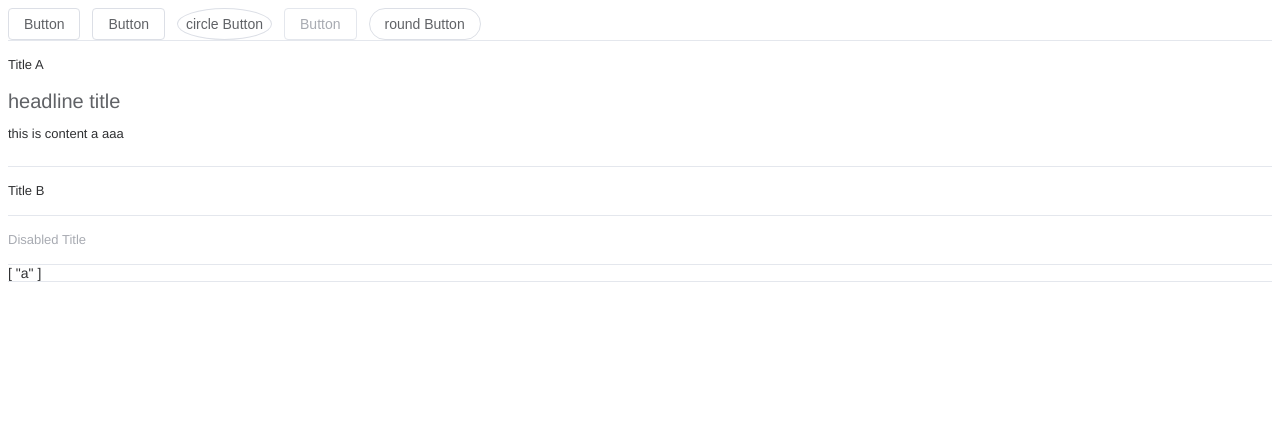
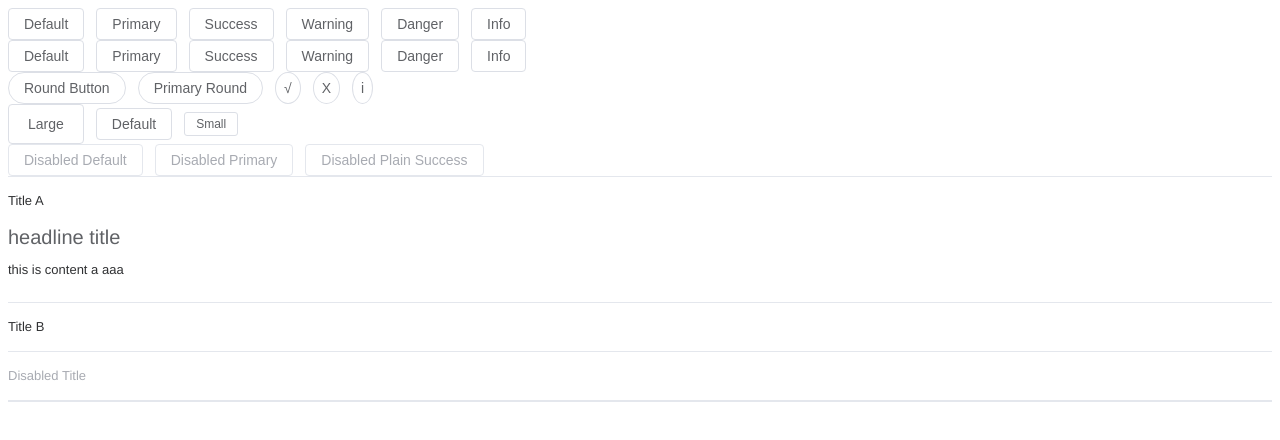
Before and after one commit to DevinTang-cs/devin-ui, a Vue app: page / in a window 1280 px wide. Shown: the top 440 px of the page. Built offline with nearby package versions, Linux system fonts and the light colour scheme; the HTML template or start-up script is replaced by a standard one.

Commit message:
feat: 按钮测试

```diff
--- a/src/App.vue
+++ b/src/App.vue
@@ -12,11 +12,53 @@
 </script>
 
 <template>
-  <DeButton type='warning' ref="buttonRef">Button</DeButton>
-  <DeButton plain type="success">Button</DeButton>
-  <DeButton circle type="info">circle Button</DeButton>
-  <DeButton disabled>Button</DeButton>
-  <DeButton round>round Button</DeButton>
+  <section>
+    <div class="row">
+      <DeButton>Default</DeButton>
+      <DeButton type="primary">Primary</DeButton>
+      <DeButton type="success">Success</DeButton>
+      <DeButton type="warning">Warning</DeButton>
+      <DeButton type="danger">Danger</DeButton>
+      <DeButton type="info">Info</DeButton>
+    </div>
+  </section>
+
+  <section>
+    <div class="row">
+      <DeButton plain>Default</DeButton>
+      <DeButton type="primary" plain>Primary</DeButton>
+      <DeButton type="success" plain>Success</DeButton>
+      <DeButton type="warning" plain>Warning</DeButton>
+      <DeButton type="danger" plain>Danger</DeButton>
+      <DeButton type="info" plain>Info</DeButton>
+    </div>
+  </section>
+
+  <section>
+    <div class="row">
+      <DeButton round>Round Button</DeButton>
+      <DeButton type="primary" round>Primary Round</DeButton>
+      <DeButton type="success" circle>√</DeButton>
+      <DeButton type="danger" circle>X</DeButton>
+      <DeButton type="info" circle>i</DeButton>
+    </div>
+  </section>
+
+  <section>
+    <div class="row">
+      <DeButton size="large">Large</DeButton>
+      <DeButton>Default</DeButton>
+      <DeButton size="small">Small</DeButton>
+    </div>
+  </section>
+
+  <section>
+    <div class="row">
+      <DeButton disabled>Disabled Default</DeButton>
+      <DeButton type="primary" disabled>Disabled Primary</DeButton>
+      <DeButton type="success" plain disabled>Disabled Plain Success</DeButton>
+    </div>
+  </section>
 
   <DeCollapse v-model="openedValue" @change="(e) => console.log(e)" accordion>
     <DeCollapseItem name="a" title="Title A">
@@ -29,7 +71,7 @@
     <DeCollapseItem name="c" title="Disabled Title" disabled>
       <div> this is cccc test </div>
     </DeCollapseItem>
-    {{ openedValue }}
+    <!-- {{ openedValue }} -->
   </DeCollapse>
 </template>
 
```
